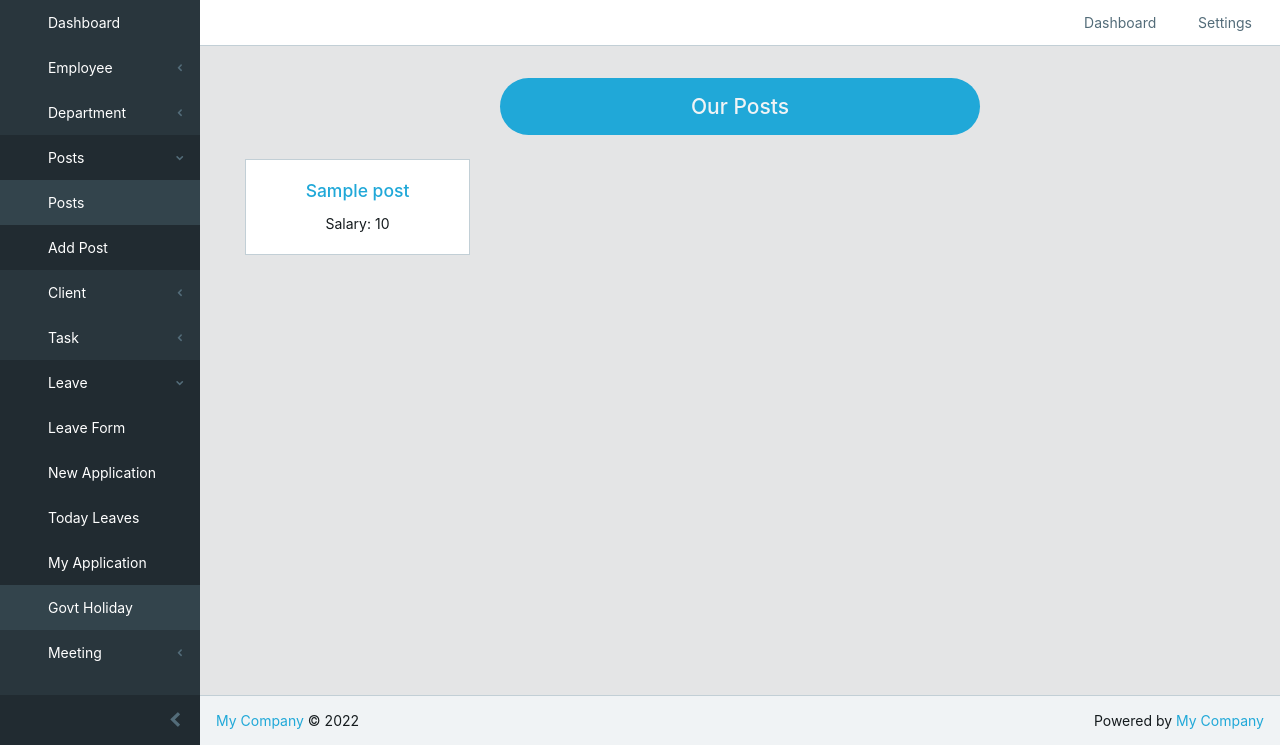
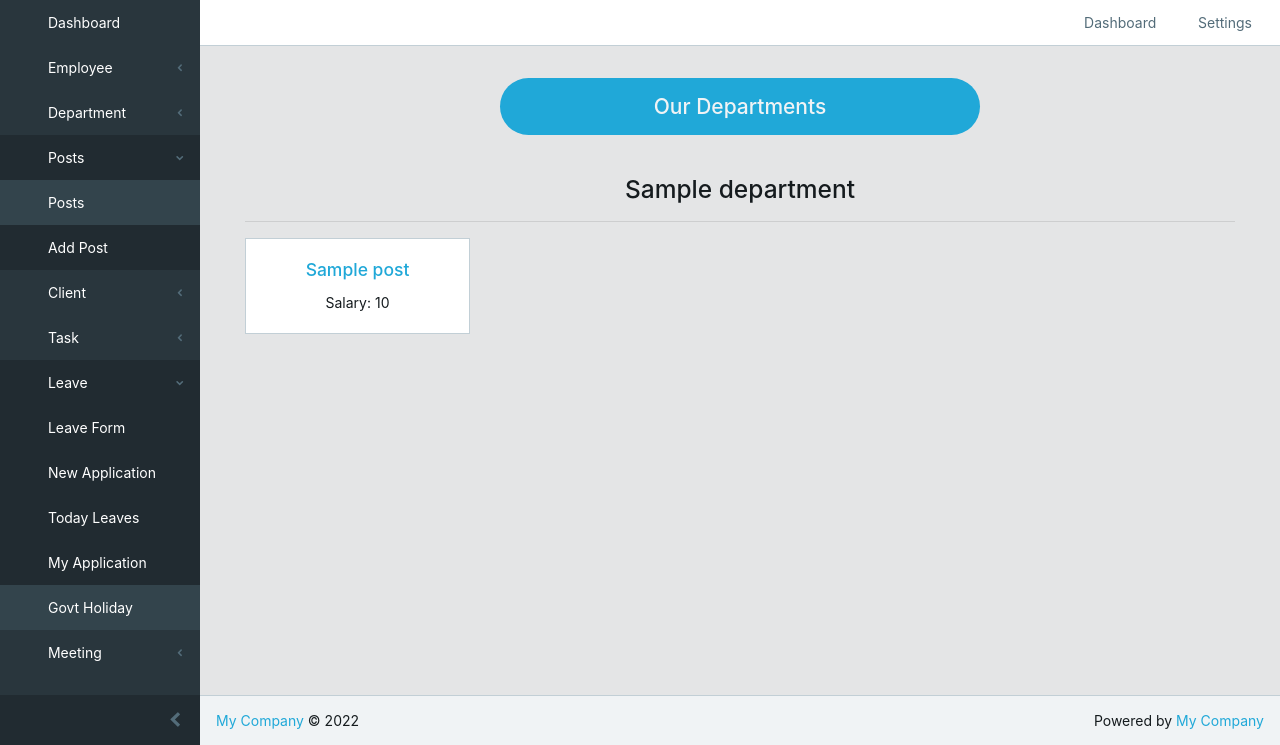
Before and after one commit to mowuj/ems-project, a Django app: page /post in a window 1280 px wide. Shown: the part 55-800 px from the top of the page. Run offline with Django 4.2, Linux system fonts and the light colour scheme; a user stored in the database is signed in; tables that the repository leaves empty hold one stand-in row (values such as "Sample post"); grey boxes marked "Sample" are stand-in pictures; some libraries are stand-ins or nearby versions; some web fonts are replaced.

Commit message:
modify post

```diff
--- a/emsapp/models.py
+++ b/emsapp/models.py
@@ -19,7 +19,8 @@ class Department(models.Model):
 
 
 class Post(models.Model):
-
+    department=models.ForeignKey(
+        Department, on_delete=models.CASCADE, default='', blank=True, null=True,related_name='dept_set')
     name = models.CharField(max_length=150)
     salary=models.IntegerField(blank=True, null=True)
     def __str__(self):
--- a/emsapp/views.py
+++ b/emsapp/views.py
@@ -130,8 +130,9 @@ def edit_department(request,id):
 
 @login_required(login_url='login')
 def post(request):
+    dept=Department.objects.all()
     all_post=Post.objects.all()
-    return render(request,'post.html',{'all_post':all_post})
+    return render(request,'post.html',{'dept':dept,'all_post':all_post})
 
 def edit_post(request,id):
     post=Post.objects.get(id=id)
--- a/templates/post.html
+++ b/templates/post.html
@@ -7,17 +7,19 @@
 <div class="container">
     <div class="row d-flex justify-content-center mt-3">
         <div class="col-md-6 mt-2 mb-3 ">
-            <h4 class="bg-primary text-center text-light badge-pill p-3">Our Posts</h4>
+            <h4 class="bg-primary text-center text-light badge-pill p-3">Our Departments</h4>
         </div>
     </div>
+    {% for i in dept %}
+      <h3 class="my-3 text-center">{{i.name}}</h3> <hr>
  <div class="row">
-        {% for i in all_post %}
+    {% for p in i.dept_set.all %}
     <div class="col-md-3">
         <div class="card text-center">
 
             <div class="card-body">
-                    <h5 class="card-title"><a href="{% url 'edit-post' i.id %}">{{i.name}}</a></h5>
-                    <p class="card-text">Salary: {{i.salary}}</p>
+                <h5 class="card-title"><a href="{% url 'edit-post' i.id%}">{{p.name}}</a> </h5>
+                <p class="card-text">Salary: {{p.salary}}</p>
 
             </div>
         </div>
@@ -25,6 +27,6 @@
     {% endfor %}
 
  </div>
-
+{% endfor %}
 </div>
 {% endblock body %}
```
Also changed, not shown: emsapp/migrations/0021_post_department.py (added). Lines whose indentation alone changed are shown as unchanged.
